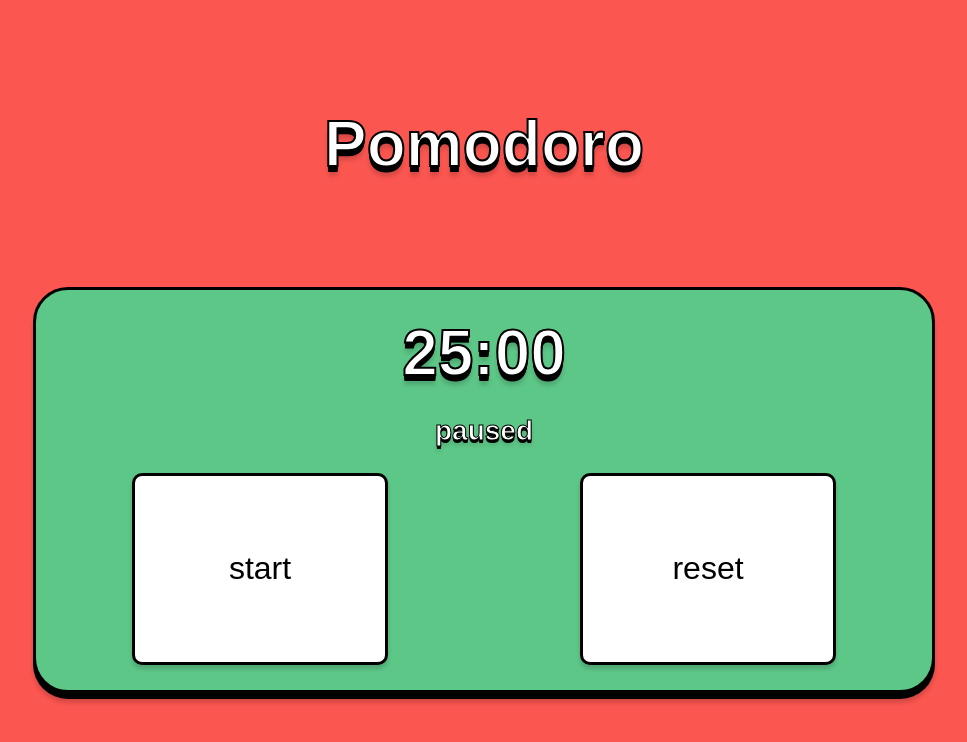
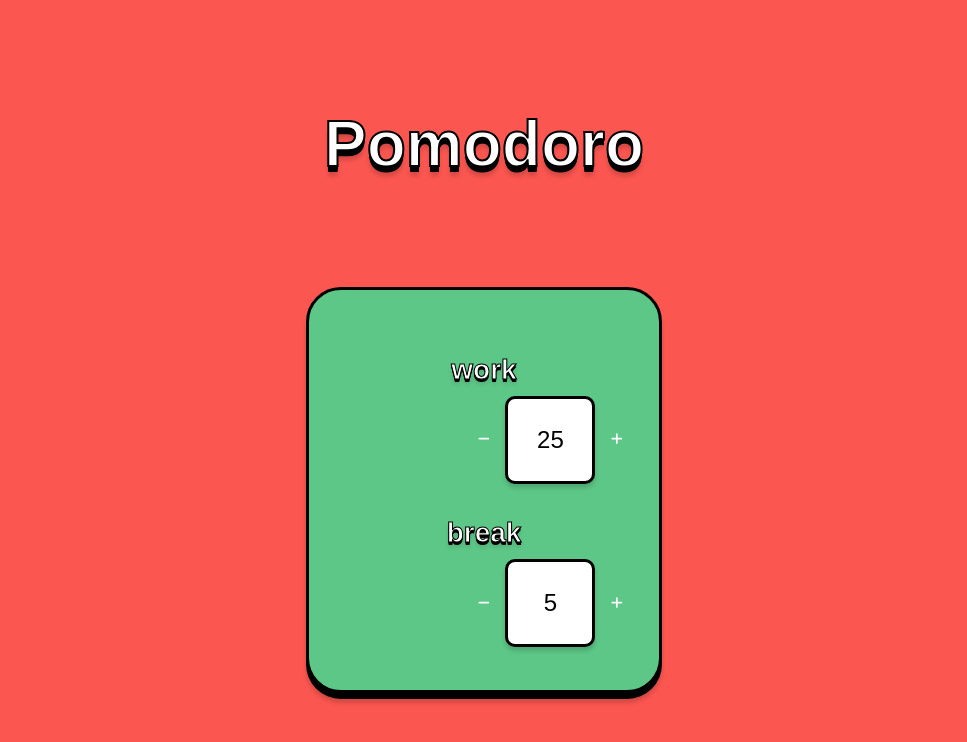
Before and after one commit to ibraE1/react-pomodoro, a React (Create React App) app: page / in a window 1280 px wide. Shown: the top 742 px of the page, without its empty margins (156-1123 px from the left). Built offline with nearby package versions, Linux system fonts and the light colour scheme.

Commit message:
Button styling and options

```diff
--- a/package.json
+++ b/package.json
@@ -3,6 +3,10 @@
   "version": "0.1.0",
   "private": true,
   "dependencies": {
+    "@fortawesome/fontawesome-svg-core": "^6.1.1",
+    "@fortawesome/free-regular-svg-icons": "^6.1.1",
+    "@fortawesome/free-solid-svg-icons": "^6.1.1",
+    "@fortawesome/react-fontawesome": "^0.2.0",
     "@testing-library/jest-dom": "^5.16.4",
     "@testing-library/react": "^13.3.0",
     "@testing-library/user-event": "^13.5.0",
--- a/src/App.js
+++ b/src/App.js
@@ -1,6 +1,7 @@
 import { useState } from "react";
 import Timer from "./components/Timer";
 import "./App.scss";
+import Options from "./components/Options";
 
 function App() {
   const [workTime, setWorkTime] = useState(25);
@@ -9,7 +10,7 @@ function App() {
   return (
     <div className="App">
       <h1 className="title">Pomodoro</h1>
-      <Timer workTime={workTime} breakTime={breakTime}></Timer>
+      <Options></Options>
     </div>
   );
 }
--- a/src/components/ControlButton.js
+++ b/src/components/ControlButton.js
@@ -1,9 +1,21 @@
 import "./ControlButton.scss";
+import { FontAwesomeIcon } from "@fortawesome/react-fontawesome";
+import {
+  faPlay,
+  faPause,
+  faArrowRotateRight,
+} from "@fortawesome/free-solid-svg-icons";
 
 const ControlButton = ({ text, action }) => {
   return (
     <button className="ControlButton" onClick={action}>
-      {text}
+      {text === "start" ? (
+        <FontAwesomeIcon icon={faPlay} />
+      ) : text === "pause" ? (
+        <FontAwesomeIcon icon={faPause} />
+      ) : (
+        <FontAwesomeIcon icon={faArrowRotateRight} />
+      )}
     </button>
   );
 };
--- a/src/components/ControlButton.scss
+++ b/src/components/ControlButton.scss
@@ -1,15 +1,16 @@
 @use "../variables";
+@use "sass:math";
 
 .ControlButton {
-  width: 20vw;
-  height: 15vw;
+  width: min(20vw, 140px);
+  height: min(15vw, 100px);
   border-radius: 10px;
   background-color: white;
   color: black;
   border: 3px solid black;
   box-shadow: variables.$shadow;
   transition: all 0.1s ease;
-  font-size: 32px;
+  font-size: 24px;
 
   &:hover {
     box-shadow: 0px 8px 4px rgba(0, 0, 0, 0.16), 0 5px 0 0 black;
--- a/src/components/Options.js
+++ b/src/components/Options.js
@@ -1,4 +1,5 @@
 import Stepper from "./Stepper";
+import "./Options.scss";
 
 const Options = () => {
   return (
--- /dev/null
+++ b/src/components/Options.scss
@@ -0,0 +1,14 @@
+@use "../variables";
+
+.Options {
+  display: flex;
+  flex-direction: column;
+  justify-content: space-evenly;
+  align-items: center;
+  height: 50%;
+  width: min(70%, 350px);
+  border-radius: 35px;
+  background-color: variables.$green;
+  border: 3px solid black;
+  box-shadow: 0 6px 0 0 black, rgba(0, 0, 0, 0.16) 0px 10px 4px;
+}
--- a/src/components/Stepper.js
+++ b/src/components/Stepper.js
@@ -1,10 +1,20 @@
+import { faMinus, faPlus } from "@fortawesome/free-solid-svg-icons";
+import { FontAwesomeIcon } from "@fortawesome/react-fontawesome";
+import "./Stepper.scss";
+
 const Stepper = ({ name, value }) => {
   return (
     <div className="Stepper">
-      <button>^</button>
-      <p>{name}</p>
-      <input type="text" value={value} />
-      <button>v</button>
+      <h1 className="name">{name}</h1>
+      <div className="controls">
+        <button className="operator">
+          <FontAwesomeIcon icon={faMinus} inverse></FontAwesomeIcon>
+        </button>
+        <input className="counter" type="number" value={value} />
+        <button className="operator">
+          <FontAwesomeIcon icon={faPlus} inverse></FontAwesomeIcon>
+        </button>
+      </div>
     </div>
   );
 };
--- /dev/null
+++ b/src/components/Stepper.scss
@@ -0,0 +1,64 @@
+@use "../variables";
+
+input::-webkit-outer-spin-button,
+input::-webkit-inner-spin-button {
+  -webkit-appearance: none;
+  margin: 0;
+}
+
+/* Firefox */
+input[type="number"] {
+  -moz-appearance: textfield;
+}
+
+.Stepper {
+  height: 25%;
+  width: min(70%, 350px);
+  display: flex;
+  flex-direction: column;
+  justify-content: space-between;
+  align-items: center;
+  margin-top: -10px;
+
+  .name {
+    color: white;
+    font-size: 28px;
+    margin: 0 0 10px 0;
+    -webkit-text-stroke: 1px black;
+    text-shadow: 0 1px 0 black, 0 2px 0 black, 0 3px 0 black,
+      rgba(0, 0, 0, 0.16) 0px 5px 4px;
+  }
+
+  .controls {
+    display: flex;
+    justify-content: space-evenly;
+    align-items: center;
+    width: 10%;
+  }
+
+  .operator {
+    background: none;
+    border: none;
+  }
+
+  .counter {
+    width: min(10vw, 80px);
+    height: min(10vw, 80px);
+    background-color: white;
+    border: 2px solid black;
+    border-radius: 5px;
+    text-align: center;
+    border-radius: 10px;
+    background-color: white;
+    color: black;
+    border: 3px solid black;
+    box-shadow: variables.$shadow;
+    transition: all 0.1s ease;
+    font-size: 24px;
+    margin: 0px 10px 0 10px;
+
+    &:focus {
+      outline: none;
+    }
+  }
+}
--- a/src/components/Timer.scss
+++ b/src/components/Timer.scss
@@ -1,4 +1,5 @@
 @use "../variables";
+@use "sass:math";
 
 .Timer {
   display: flex;
@@ -6,7 +7,7 @@
   justify-content: space-evenly;
   align-items: center;
   height: 50%;
-  width: 70%;
+  width: min(70%, 600px);
   border-radius: 35px;
   background-color: variables.$green;
   border: 3px solid black;
@@ -24,7 +25,7 @@
 
   .status {
     color: white;
-    font-size: 28px;
+    font-size: 32px;
     margin: 0;
     -webkit-text-stroke: 1px black;
     text-shadow: 0 1px 0 black, 0 2px 0 black, 0 3px 0 black,
```
Also changed, not shown: 1 other file (tests, documents, lock files or other folders).
